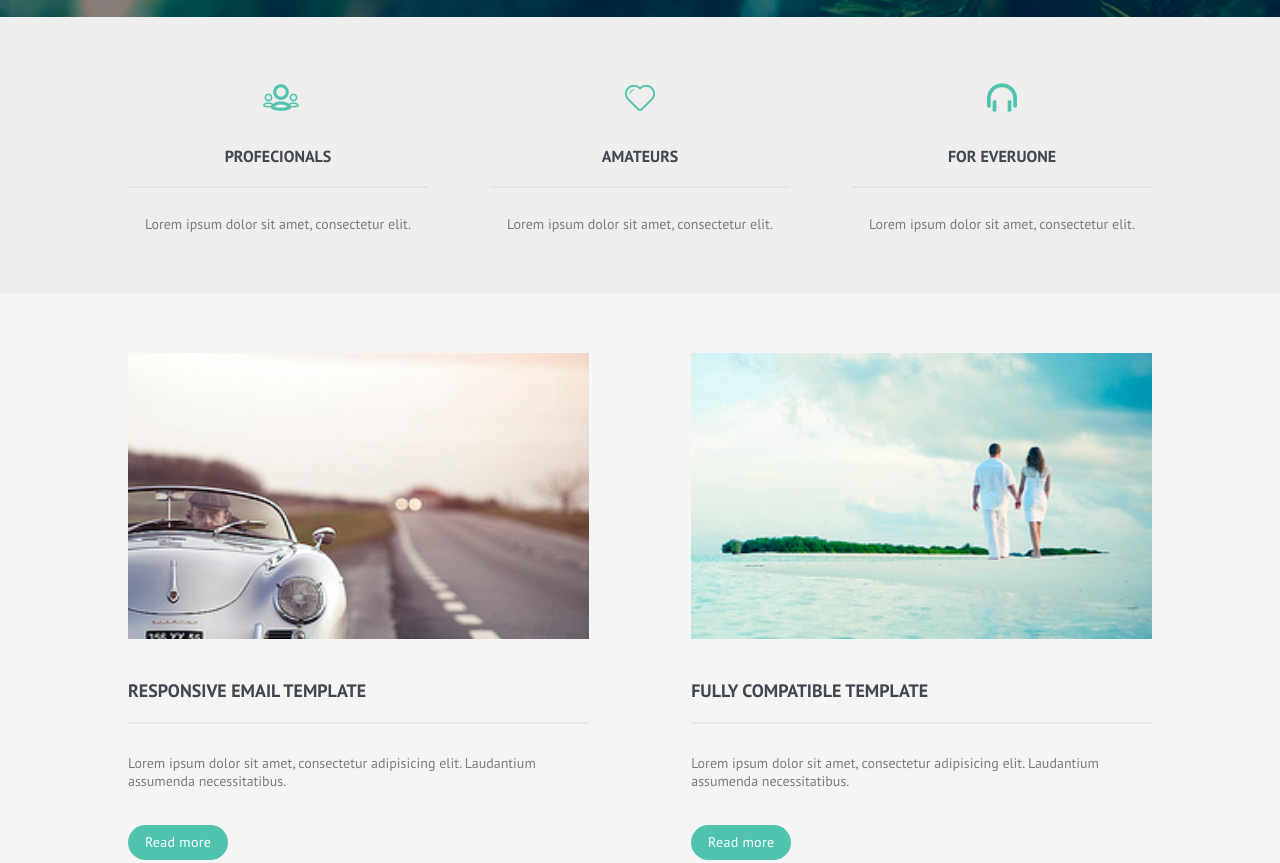
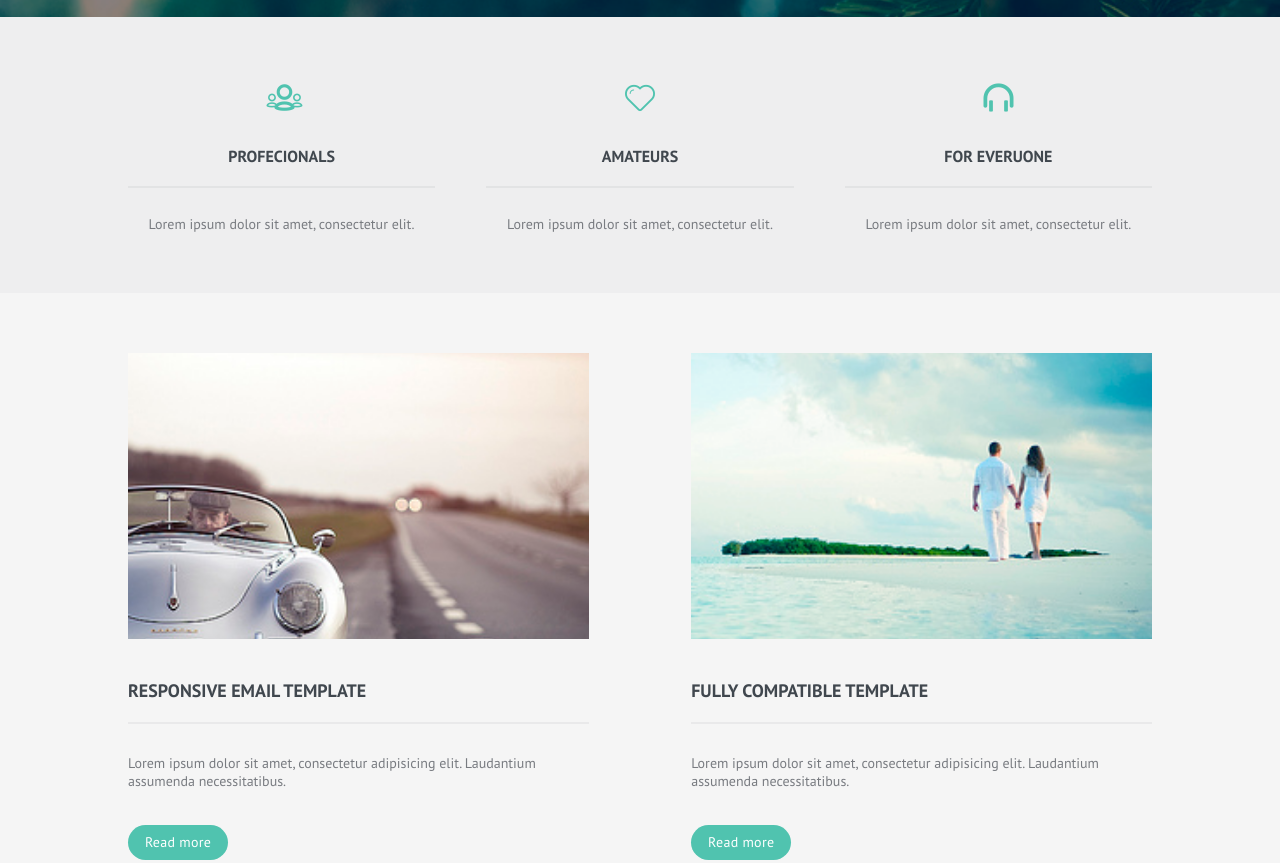
Before and after one commit to katiailchenko/elena, a plain HTML site: page index.html in a window 1280 px wide. Shown: the part 574-1437 px from the top of the page. Drawn offline with nearby package versions, Linux system fonts and the light colour scheme.

Commit message:
corrected styles

```diff
--- a/css/style.css
+++ b/css/style.css
@@ -33,10 +33,10 @@ header {
 
  .cover{
  	position: relative;
-	object-fit: cover;
 }
 
 .cover img {
+	object-fit: cover;
 	width: 100%;
 	height: 100%;
 	position: absolute;
@@ -123,7 +123,6 @@ h1 {
 	background-color: #50c3af;
 	border: none;
 	border-radius: 50px;
-	transition: background-color .5s;
 	display: block;
 	letter-spacing: .02em;
 	text-align: center;
@@ -150,7 +149,6 @@ h1 {
 
 .three_columns li {
 	width: 30%;
-	max-width: 300px;
 	text-align: center;
 }
 
```
